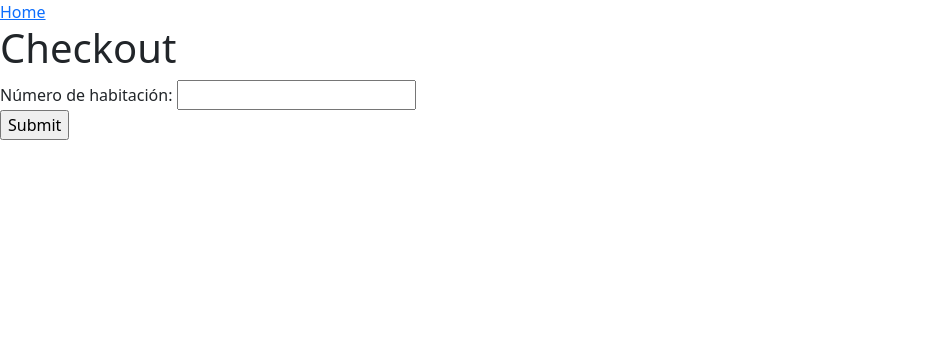
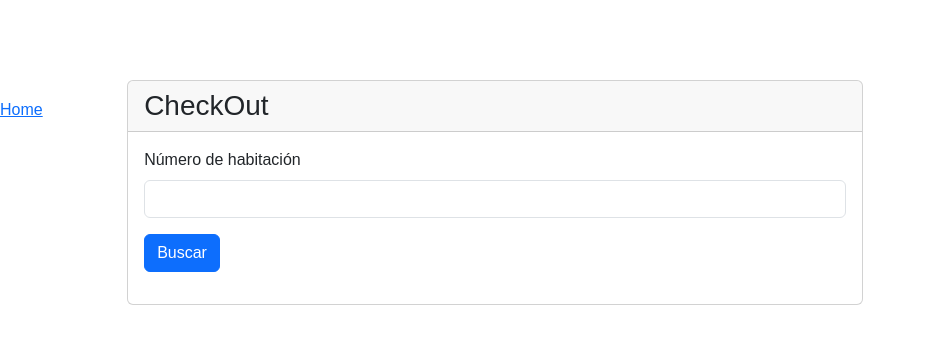
Before and after one commit to LuckJMG/T2_BDD, a PHP site: page /php/checkout.php in a window 1280 px wide. Shown: the top 344 px of the page, without its empty margins (0-926 px from the left). Run offline with PHP 8.4, Linux system fonts and the light colour scheme.

Commit message:
stilo chekout

```diff
--- a/php/checkout.php
+++ b/php/checkout.php
@@ -3,20 +3,26 @@
 	<meta charset="utf-8">
 	<meta name="viewport" content="width=device-width, initial-scale=1">
 	<link href="https://cdn.jsdelivr.net/npm/bootstrap@5.3.3/dist/css/bootstrap.min.css" rel="stylesheet" integrity="sha384-QWTKZyjpPEjISv5WaRU9OFeRpok6YctnYmDr5pNlyT2bRjXh0JMhjY6hW+ALEwIH" crossorigin="anonymous">
+	<link rel="stylesheet" href="../styles.css">
     <title>Checkout</title>
 </head>
 <body>
 	<script src="https://cdn.jsdelivr.net/npm/bootstrap@5.3.3/dist/js/bootstrap.bundle.min.js" integrity="sha384-YvpcrYf0tY3lHB60NNkmXc5s9fDVZLESaAA55NDzOxhy9GkcIdslK1eN7N6jIeHz" crossorigin="anonymous"></script>
 	<a href="/">Home</a>
 
-<h1>Checkout</h1>
-
+<div class="cuadrado2">
+    <div class="card">
+        <h3 class="card-header">CheckOut</h3>
+      <div class="card-body">
         <form action="checkout.php" method="post">
-    Número de habitación: <input type="number" name="habitacion" required><br>
-    <input type="submit">
-
-
+          <div class="mb-3">
+            <label for="habitacion" class="form-label">Número de habitación</label>
+            <input type="number" class="form-control" id="habitacion" name="habitacion" required>
+          </div>
+          <button type="submit" class="btn btn-primary">Buscar</button>
         </form>
+    </div>
+</div>
 <?php
 require 'funciones.php';
 
@@ -31,27 +37,34 @@
 $conn->close();
     if(isset($result) && $result->num_rows > 0): ?>
     <h2>Reservas para la habitación <?php echo $numero_habitacion; ?></h2>
-    <table border="1">
+    <table class='table table-striped' border="1">
+        <thead>
             <tr>
-            <th>ID Reserva</th>
-            <th>RUT Cliente</th>
-            <th>Fecha de Ingreso</th>
-            <th>Fecha de Salida</th>
-            <th>Fecha CheckOut</th>
+                <th scope='col'>ID Reserva</th>
+                <th scope='col'>RUT Cliente</th>
+                <th scope='col'>Fecha de Ingreso</th>
+                <th scope='col'>Fecha de Salida</th>
+                <th scope='col'>Fecha CheckOut</th>
             </tr>
+        </thead>
         <?php while($row = $result->fetch_assoc()): ?>
+        <tbody>
             <tr>
-                <td><?php echo $row["id"]; ?></td>
+                <td scope='row'><?php echo $row["id"]; ?></td>
                 <td><?php echo $row["rut_cliente"]; ?></td>
                 <td><?php echo $row["fecha_checkin"]; ?></td>
                 <td><?php echo $row["fecha_checkout"]; ?></td>
                 <td><form action = "checkout.php" method="POST">
-                        Fecha de salida: <input type="date" name="fecha_salida" min="<?php echo $row["fecha_checkin"]; ?>" max="<?php echo $row["fecha_checkout"]; ?>" required><br>
+                        <div class="mb-3">
+                            <label for="fecha_salida" class="form-label">Fecha de Salida</label>
+                            <input type="date" class="form-control" name="fecha_salida" min="<?php echo $row["fecha_checkin"]; ?>" max="<?php echo $row["fecha_checkout"]; ?>" required></p>
                             <input type="hidden" name="reserva_id" value="<?php echo $row["id"]; ?>">
-                        <input type="submit" value = 'Seleccionar'>
+                            <button type='submit' class='btn btn-primary'>Seleccionar</button>
+                        </div>
                     </form>
                 </td>
             </tr>
+        </tbody>
         <?php endwhile; ?>
     </table>
 <?php endif; ?>
@@ -75,29 +88,35 @@
             $total = $row['valor_total'];
         }
         echo "<h2>CheckOut para la habitación con ID $reserva_id</h2>
-                <table border='1'>
+                <table class='table table-striped' border='1'>
+                    <thead>
                         <tr>
-                        <th>ID Reserva</th>
-                        <th>RUT Cliente</th>
-                        <th>Fecha de Ingreso</th>
-                        <th>Fecha de Salida</th>
-                        <th>Total</th>
-                        <th>Calificacion</th>
+                            <th scope='col'>ID Reserva</th>
+                            <th scope='col'>RUT Cliente</th>
+                            <th scope='col'>Fecha de Ingreso</th>
+                            <th scope='col'>Fecha de Salida</th>
+                            <th scope='col'>Total</th>
+                            <th scope='col'>Calificacion</th>
                         </tr>
+                    </thead>
+                    <tbody>
                         <tr>
-                        <td>$reserva_id</td>
+                            <th scope='row'>$reserva_id</th>
                             <td>$rut_cliente</td>
                             <td>$fecha_checkin</td>
                             <td>$fecha_checkout</td>
                             <td>$total</td>
                             <td><form action = 'checkout.php' method='POST'>
-                                Calificacion: <input type='number' name='calificacion' min='1' max='5' required><br>
+                                    <div class='mb-3'>
+                                        <label for='calificacion' class='form-label'>Calificacion</label>
+                                        <input type='number' class='form-control' name='calificacion' min='1' max='5' required></p>
                                         <input type='hidden' name='reserva_id' value='$reserva_id'>
-                                <input type='submit' value = 'Terminar CheckOut'>
+                                        <button type='submit' class='btn btn-primary'>Terminar CheckOut</button>
+                                    </div>
                                 </form>
                             </td>
                         <tr>
-
+                    </tbody>
                 <table>";
 
     }
--- a/styles.css
+++ b/styles.css
@@ -12,3 +12,11 @@
     margin-left: 10vh;
     display: inline-table;
 }
+
+.cuadrado2{
+    width: 92vh;
+    height: 20vh;
+    margin-top: 10vh;
+    margin-left: 10vh;
+    display: inline-table;
+}
```
Lines whose indentation alone changed are shown as unchanged.
